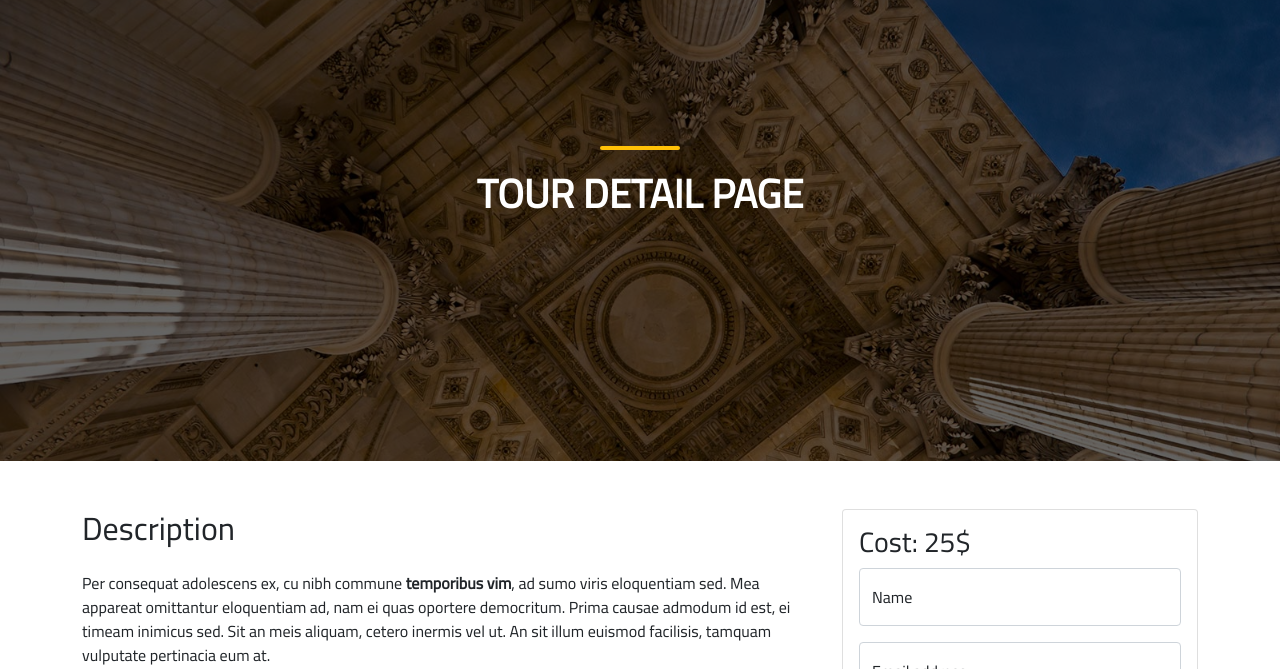
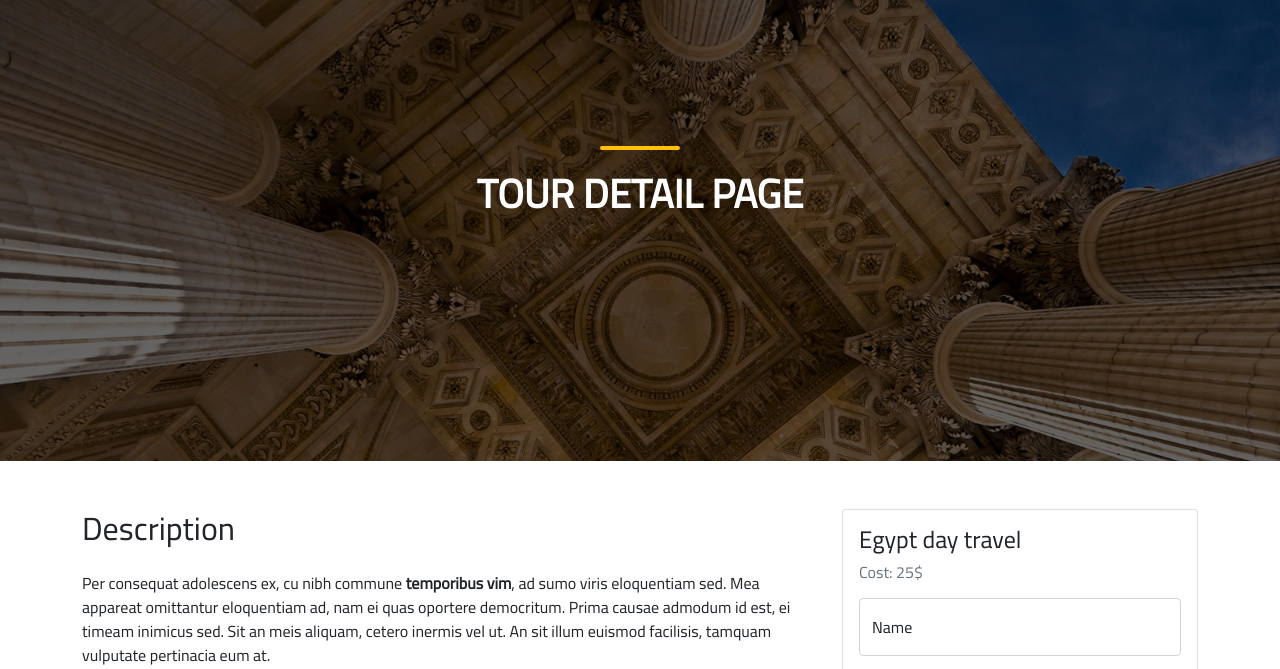
Before and after one commit to benessaessa/travel, a plain HTML site: page inquire.html in a window 1280 px wide. Shown: the part 89-758 px from the top of the page. Drawn offline with nearby package versions, Linux system fonts and the light colour scheme.

Commit message:
enhancements

```diff
--- a/assets/css/style.css
+++ b/assets/css/style.css
@@ -451,6 +451,8 @@ img.thumb_visit {
     .firstSection, .firstSection .overlaySection{
         height: auto;
     }
+}
+@media screen and (max-width: 991px){
     .cardInquire .sticky-lg-top{
         top: 30px;
     }
--- a/inquire.html
+++ b/inquire.html
@@ -229,8 +229,9 @@
                         <div class="card-body">
                             <form action="#">
                                 <!-- <h6 class="text-center">Inquire</h6> -->
-                                <h3>Cost: 25$</h3>
-                                <div class="form-floating mb-3">
+                                <h4>Egypt day travel</h4>
+                                <h6 class="text-muted">Cost: 25$</h6>
+                                <div class="form-floating mb-3 mt-3">
                                     <input type="text" class="form-control" id="name" placeholder="John">
                                     <label for="name">Name</label>
                                 </div>
```
